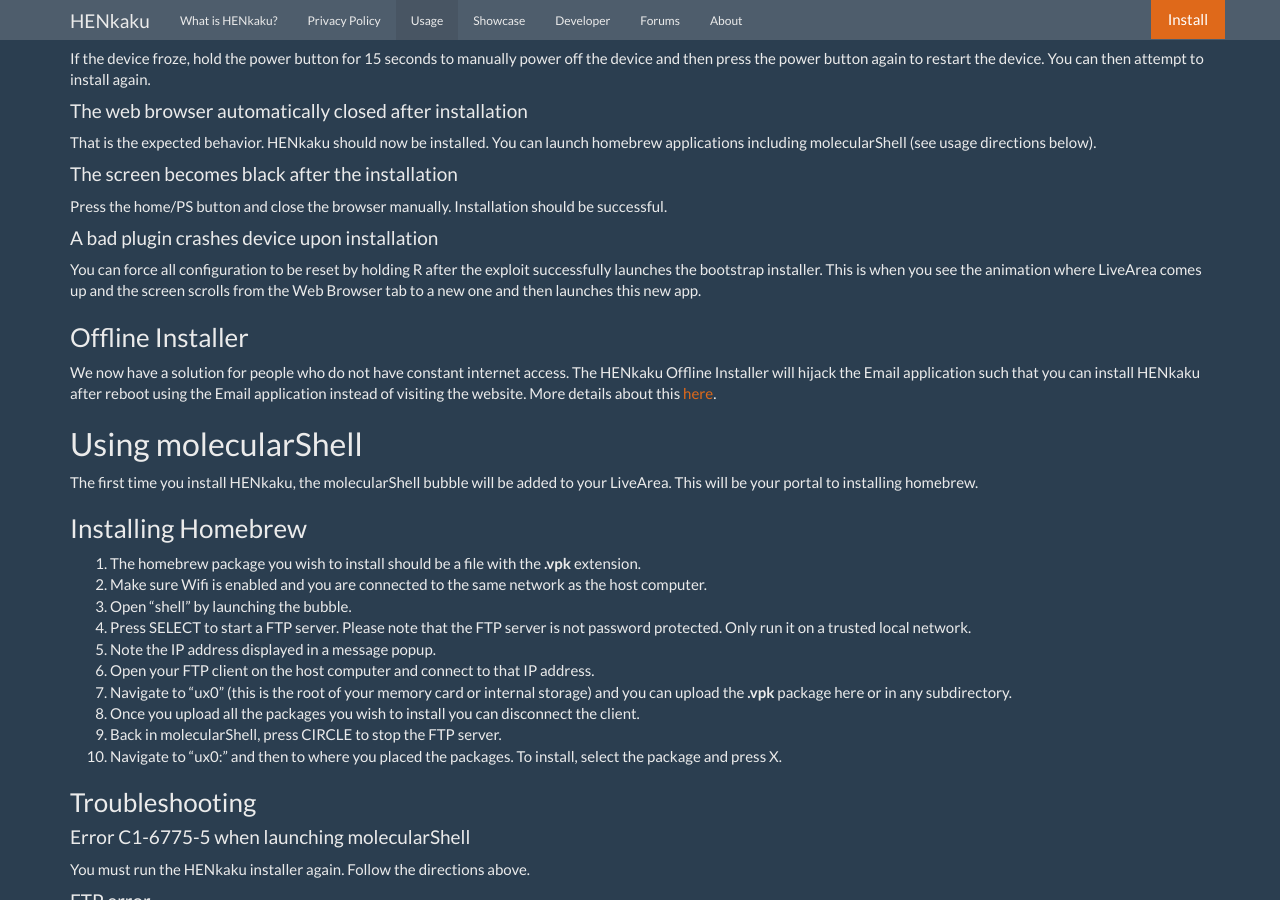
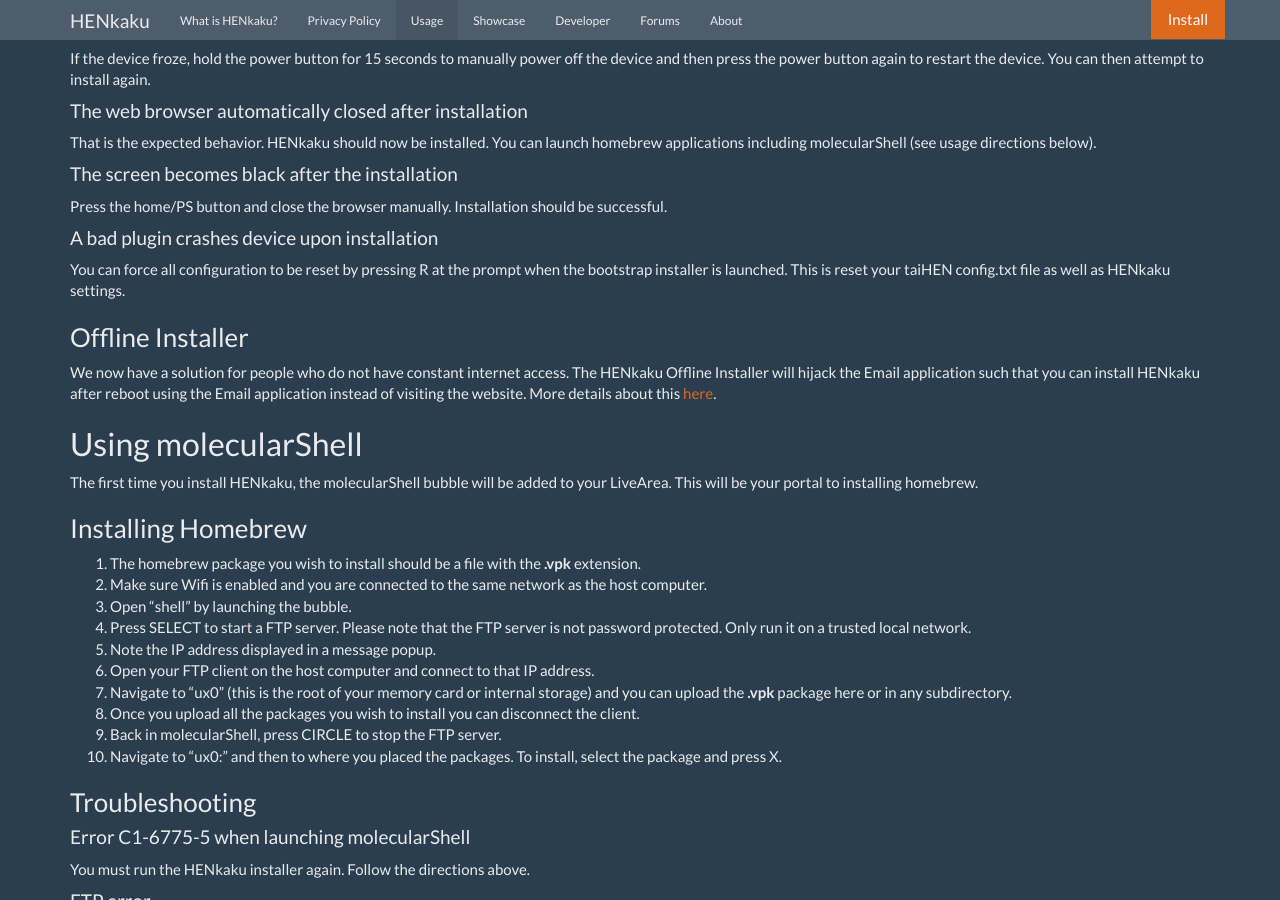
Before and after one commit to henkaku/henkaku.github.io, a Jekyll site: the page built from usage.md, in a window 1280 px wide and 900 px high, scrolled down 955 px. Built offline with Jekyll 4.4.1, drawn with Linux system fonts in a browser that asks for light colours.

Commit message:
Update usage.md

```diff
--- a/usage.md
+++ b/usage.md
@@ -60,7 +60,7 @@
 
 #### A bad plugin crashes device upon installation
 
-You can force all configuration to be reset by holding R after the exploit successfully launches the bootstrap installer. This is when you see the animation where LiveArea comes up and the screen scrolls from the Web Browser tab to a new one and then launches this new app.
+You can force all configuration to be reset by pressing R at the prompt when the bootstrap installer is launched. This is reset your taiHEN config.txt file as well as HENkaku settings.
 
 ### Offline Installer
 
```
